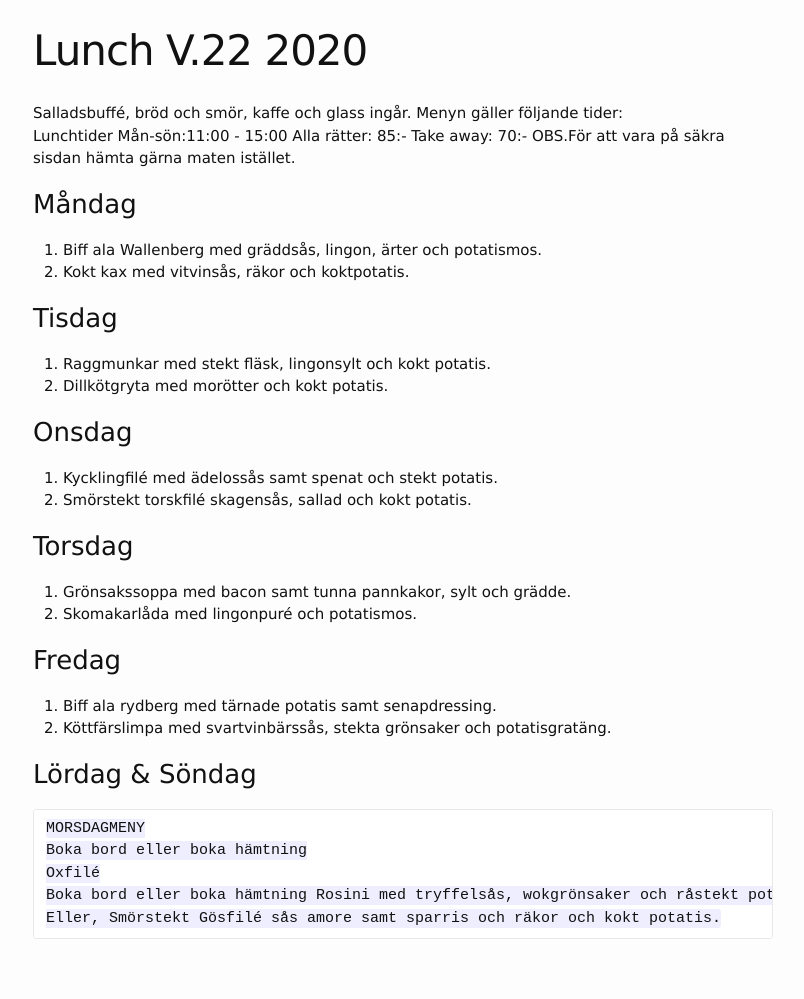
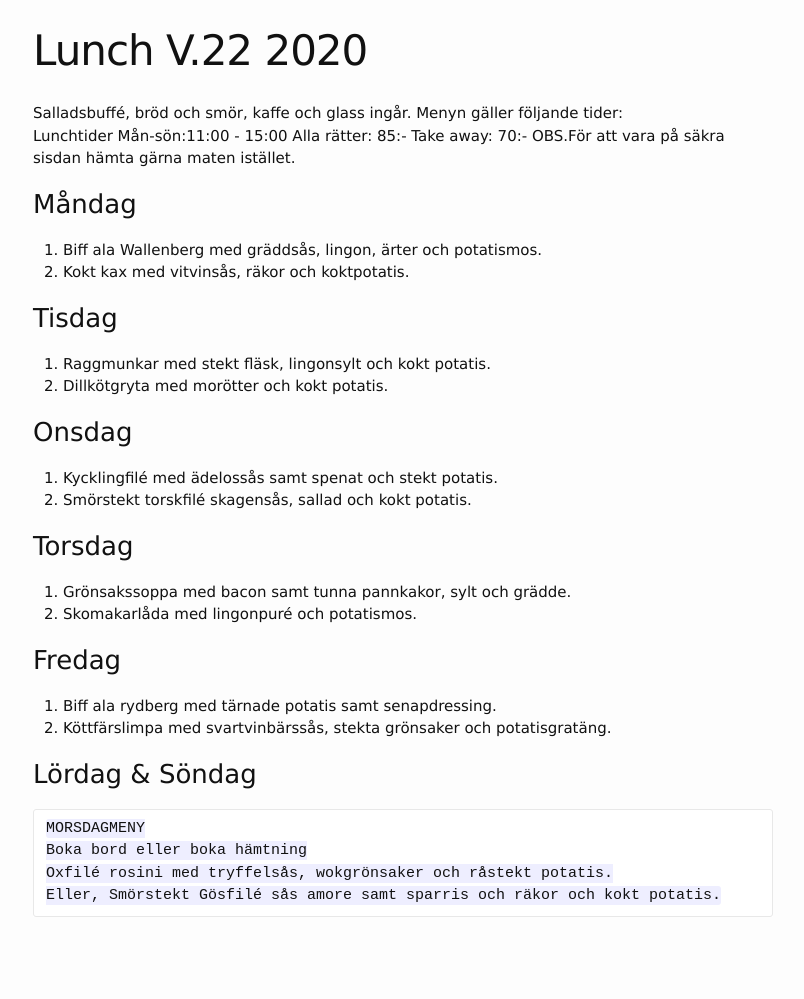
Before and after one commit to FarInn62/farinn62.github.io, a Jekyll site: the page built from lunch.md, in a window 1280 px wide. Shown: the whole page, without its empty margins (237-1041 px from the left). Built offline with Jekyll 4.4.1, drawn with Linux system fonts in a browser that asks for light colours; after the commit the page ends 977 px from its top, so only the background shows below that.

Commit message:
Update lunch.md

```diff
--- a/lunch.md
+++ b/lunch.md
@@ -34,6 +34,5 @@ OBS.För att vara på säkra sisdan hämta gärna maten istället.
 ### Lördag & Söndag
     MORSDAGMENY
     Boka bord eller boka hämtning
-    Oxfilé
-    Boka bord eller boka hämtning Rosini med tryffelsås, wokgrönsaker och råstekt potatis.
+    Oxfilé rosini med tryffelsås, wokgrönsaker och råstekt potatis.
     Eller, Smörstekt Gösfilé sås amore samt sparris och räkor och kokt potatis.
```
